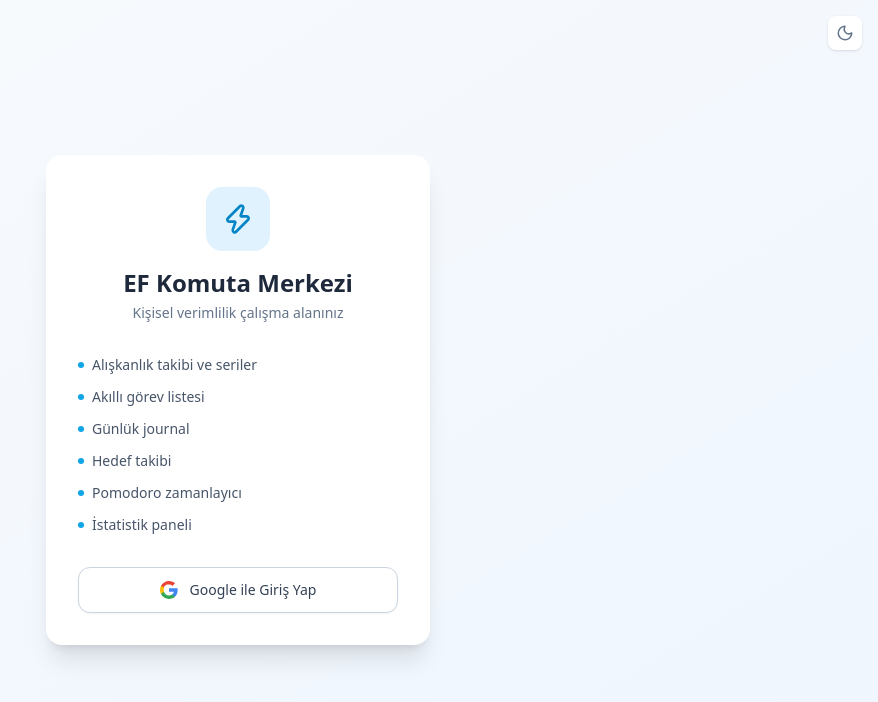
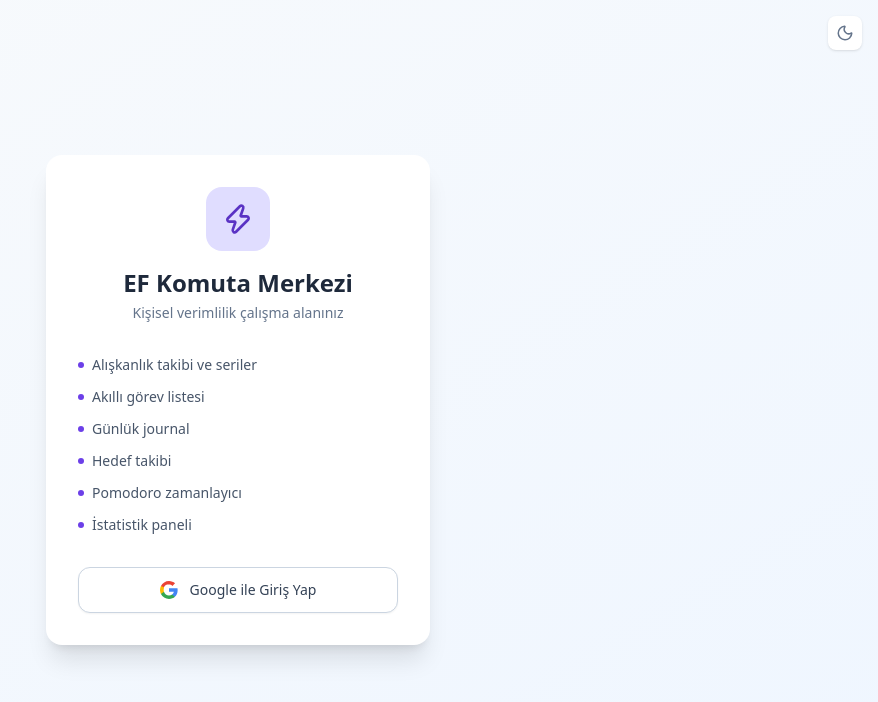
Before and after one commit to Ersinfrmn/yonetim-panel, a React (Vite) app: page /login in a window 1280 px wide. Shown: the top 702 px of the page, without its empty margins (402-1280 px from the left). Built offline with nearby package versions, Linux system fonts and the light colour scheme; no server answers.

Commit message:
auto: update

```diff
--- a/package.json
+++ b/package.json
@@ -10,6 +10,7 @@
     "preview": "vite preview"
   },
   "dependencies": {
+    "@fontsource/geist": "^5.2.9",
     "@supabase/supabase-js": "^2.108.2",
     "date-fns": "^4.4.0",
     "lucide-react": "^1.21.0",
--- a/tailwind.config.js
+++ b/tailwind.config.js
@@ -6,17 +6,39 @@ export default {
     extend: {
       colors: {
         primary: {
-          50: '#f0f9ff',
-          100: '#e0f2fe',
-          200: '#bae6fd',
-          300: '#7dd3fc',
-          400: '#38bdf8',
-          500: '#0ea5e9',
-          600: '#0284c7',
-          700: '#0369a1',
-          800: '#075985',
-          900: '#0c4a6e',
+          50:  '#f0eeff',
+          100: '#e0ddff',
+          200: '#c4baff',
+          300: '#a593ff',
+          400: '#8b6dff',
+          500: '#6C3FE8',
+          600: '#5a32c4',
+          700: '#4826a0',
+          800: '#361b7c',
+          900: '#241158',
         },
+        surface: {
+          DEFAULT: '#080810',
+          card:    '#111128',
+          sidebar: '#0D0D1A',
+        },
+        border: {
+          subtle: 'rgba(108,63,232,0.15)',
+          glow:   'rgba(139,92,246,0.4)',
+        },
+        ink: {
+          primary:   '#F0F0FF',
+          secondary: '#6B6B8A',
+          muted:     '#3D3D5C',
+        },
+        status: {
+          success: '#22C55E',
+          error:   '#EF4444',
+          warning: '#F59E0B',
+        },
+      },
+      fontFamily: {
+        sans: ['Geist', 'system-ui', 'sans-serif'],
       },
     },
   },
```
Also changed, not shown: 1 other file (tests, documents, lock files or other folders).
